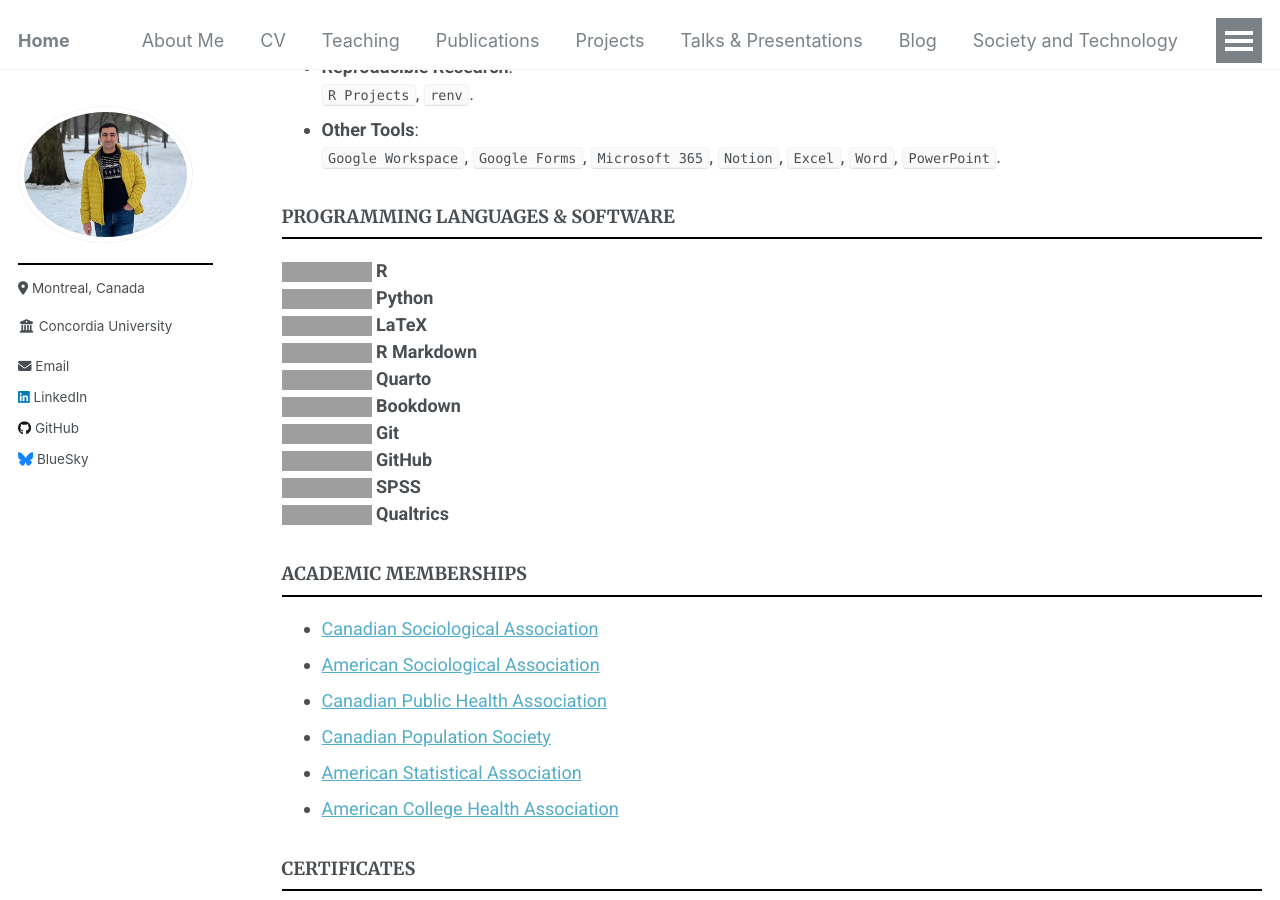
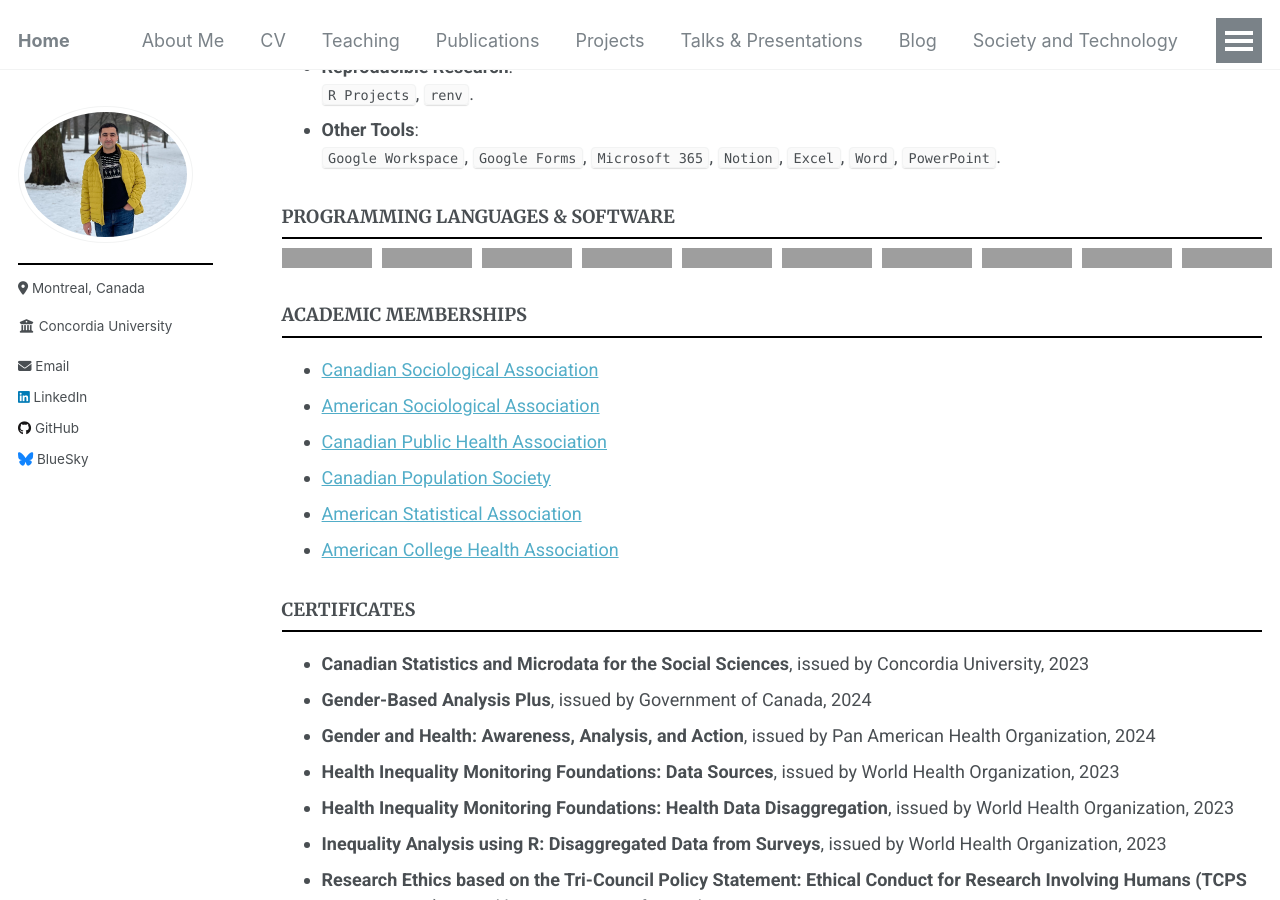
Before and after one commit to Mohsnmonji/mohsnmonji.github.io, a Jekyll site: the page built from _pages/Curriculum Vitae.md, in a window 1280 px wide and 900 px high, scrolled down 3664 px, cut to the strip 0-900 px from the top of the window. Built offline with Jekyll 4.4.1, drawn with Linux system fonts in a browser that asks for light colours; grey boxes are pictures that could not be loaded.

Commit message:
Update Curriculum Vitae.md

```diff
--- a/_pages/Curriculum Vitae.md
+++ b/_pages/Curriculum Vitae.md
@@ -125,18 +125,20 @@ redirect_from:
 - **Other Tools**:
   `Google Workspace`, `Google Forms`, `Microsoft 365`, `Notion`, `Excel`, `Word`, `PowerPoint`.
 
-### **PROGRAMMING LANGUAGES & SOFTWARE**
+<h3>PROGRAMMING LANGUAGES & SOFTWARE</h3>
+<div style="display: flex; flex-wrap: nowrap; gap: 10px;">
+  <img src="https://img.shields.io/badge/-R-blue?logo=R&logoColor=white" alt="R">
+  <img src="https://img.shields.io/badge/-Python-yellow?logo=Python&logoColor=white" alt="Python">
+  <img src="https://img.shields.io/badge/-LaTeX-blue?logo=latex&logoColor=white" alt="LaTeX">
+  <img src="https://img.shields.io/badge/-R%20Markdown-blue?logo=R&logoColor=white" alt="R Markdown">
+  <img src="https://img.shields.io/badge/-Quarto-blueviolet?logo=quarto&logoColor=white" alt="Quarto">
+  <img src="https://img.shields.io/badge/-Bookdown-darkgreen?logo=r&logoColor=white" alt="Bookdown">
+  <img src="https://img.shields.io/badge/-Git-orange?logo=git&logoColor=white" alt="Git">
+  <img src="https://img.shields.io/badge/-GitHub-black?logo=github&logoColor=white" alt="GitHub">
+  <img src="https://img.shields.io/badge/-SPSS-lightblue" alt="SPSS">
+  <img src="https://img.shields.io/badge/-Qualtrics-purple" alt="Qualtrics">
+</div>
 
-![R](https://img.shields.io/badge/-R-blue?logo=R&logoColor=white) **R**
-![Python](https://img.shields.io/badge/-Python-yellow?logo=Python&logoColor=white) **Python**
-![LaTeX](https://img.shields.io/badge/-LaTeX-blue?logo=latex&logoColor=white) **LaTeX**
-![R Markdown](https://img.shields.io/badge/-R%20Markdown-blue?logo=R&logoColor=white) **R Markdown**
-![Quarto](https://img.shields.io/badge/-Quarto-blueviolet?logo=quarto&logoColor=white) **Quarto**
-![Bookdown](https://img.shields.io/badge/-Bookdown-darkgreen?logo=r&logoColor=white) **Bookdown**
-![Git](https://img.shields.io/badge/-Git-orange?logo=git&logoColor=white) **Git**
-![GitHub](https://img.shields.io/badge/-GitHub-black?logo=github&logoColor=white) **GitHub**
-![SPSS](https://img.shields.io/badge/-SPSS-lightblue) **SPSS**
-![Qualtrics](https://img.shields.io/badge/-Qualtrics-purple) **Qualtrics**
 
 
 
```
